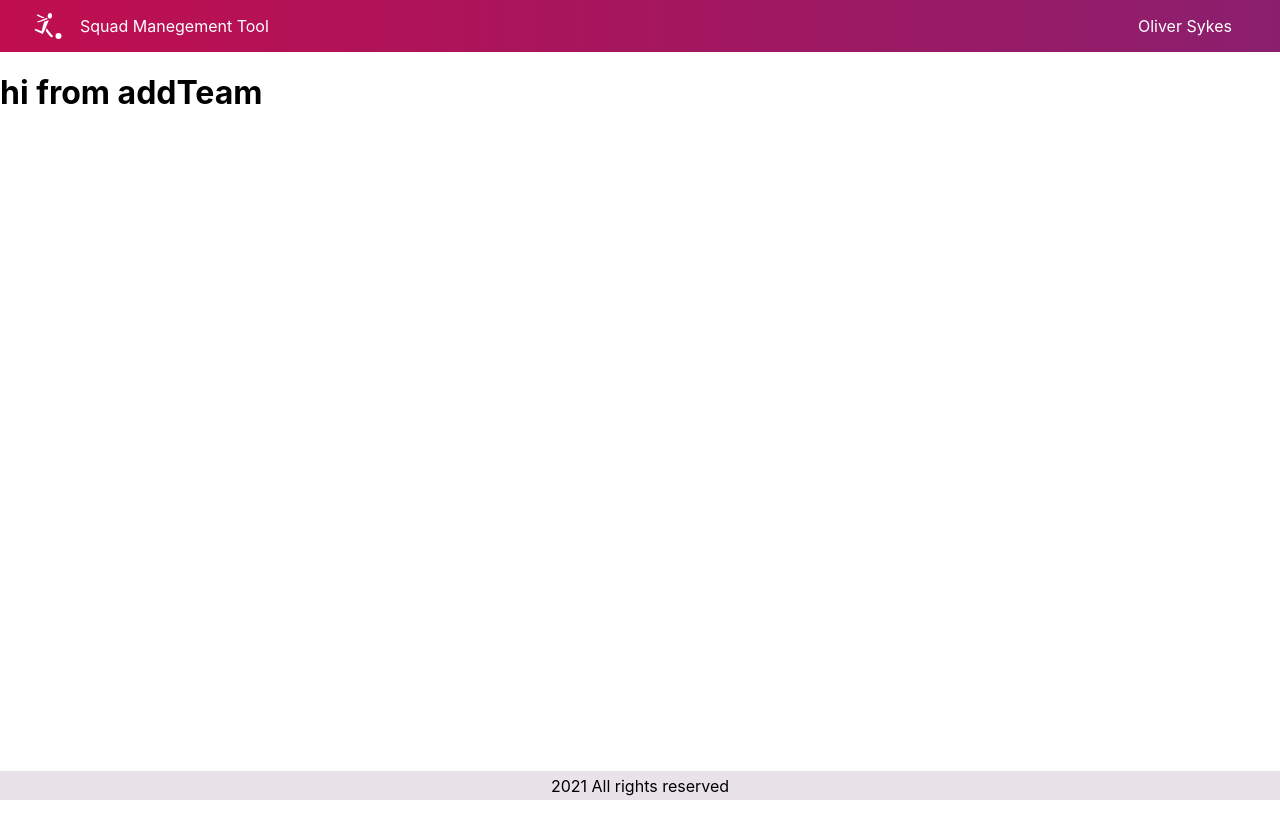
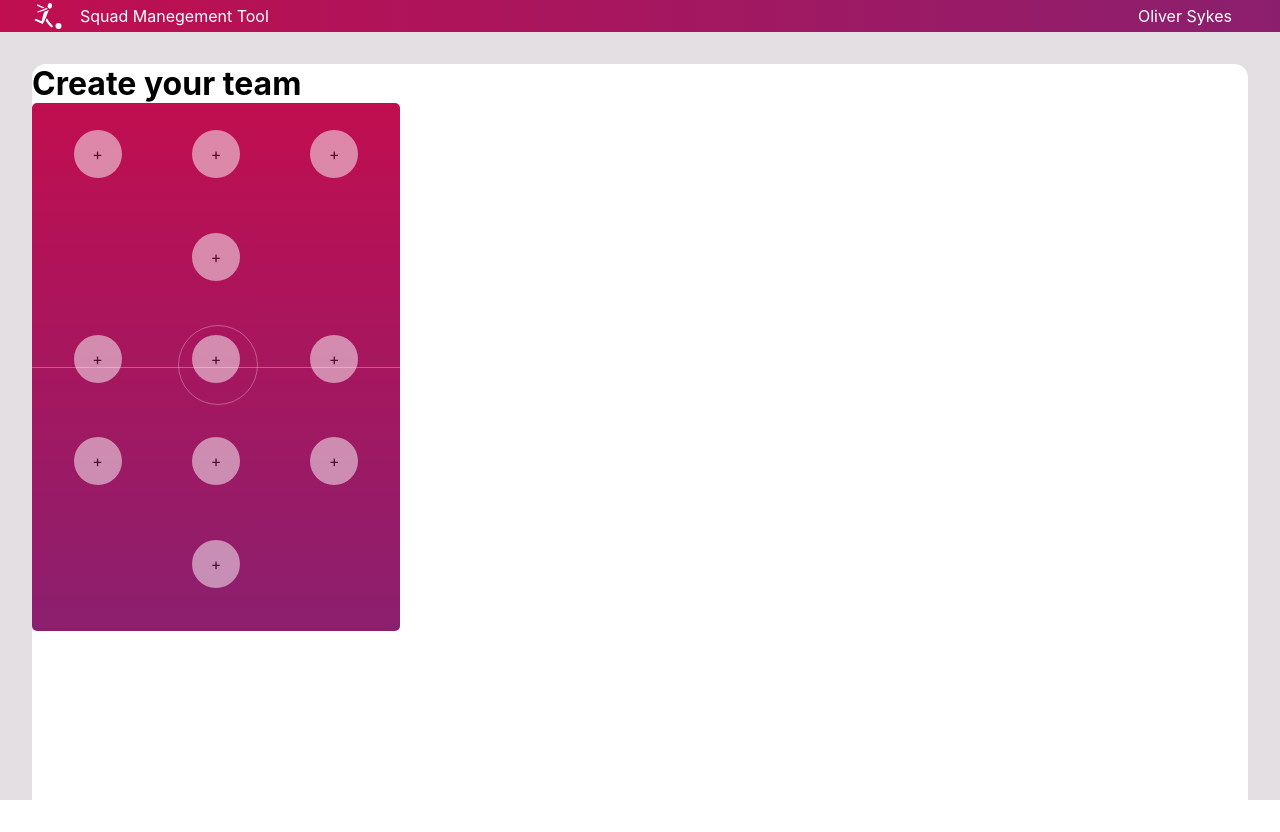
Before and after one commit to Wtheodoro/squad-management, a React (Create React App) app: page /create in a window 1280 px wide. Before the commit the page ends 800 px from the top, so only its background shows below. Built offline with nearby package versions, Linux system fonts and the light colour scheme.

Commit message:
squad field

```diff
--- a/package.json
+++ b/package.json
@@ -12,6 +12,7 @@
     "@types/react-dom": "^17.0.3",
     "react": "^17.0.2",
     "react-dom": "^17.0.2",
+    "react-hook-form": "^7.0.0",
     "react-icons": "^4.2.0",
     "react-redux": "^7.2.3",
     "react-router-dom": "^5.2.0",
--- a/src/components/BottomBar/styles.ts
+++ b/src/components/BottomBar/styles.ts
@@ -5,7 +5,7 @@ export const Container = styled.div`
     bottom: 0;
     width: 100%;
 
-    background-color: rgb(233, 227, 233);
+    background-color: rgb(23    3, 227, 233);
     height: 1.8rem;
     display: flex;
     justify-content: center;
--- /dev/null
+++ b/src/components/ConfigureSquad/ConfigureSquadField/index.tsx
@@ -0,0 +1,19 @@
+import React from 'react';
+import ThreeFourThree from '../formations/3-4-3';
+
+import { Container } from './styles';
+
+const ConfigureSquadField = () => {
+  return (
+    <Container>
+      <div className="squad">
+        <ThreeFourThree />
+      </div>
+
+      <div className="line"/>
+      <div className="circle"/>
+    </Container>
+  )
+}
+
+export default ConfigureSquadField;
--- /dev/null
+++ b/src/components/ConfigureSquad/ConfigureSquadField/styles.ts
@@ -0,0 +1,34 @@
+import styled from 'styled-components';
+
+export const Container = styled.div`
+    width: 23rem;
+    height: 33rem;
+    background: linear-gradient(to bottom, rgb(192, 14, 79) , rgb(139, 31, 110));
+    border-radius: 5px;
+    position: relative;
+
+    .squad {
+        width: 100%;
+        height: 100%;
+    }
+
+    .line {
+        background-color: #FFF;
+        opacity: 0.3;
+        height: 1px;
+        width: 100%;
+        position: absolute;
+        top: 50%;
+    }
+
+    .circle {
+        height: 5rem;
+        width: 5rem;
+        opacity: 0.3;
+        border-radius: 50%;
+        border: 1px solid #FFF;
+        position: absolute;
+        top: 42%;
+        left: 39.8%;
+    }
+`;
--- /dev/null
+++ b/src/components/ConfigureSquad/formations/3-4-3/index.tsx
@@ -0,0 +1,35 @@
+import React from 'react';
+
+import { Container } from './styles';
+
+const ThreeFourThree = () => {
+  return (
+    <Container>
+      <div className="atk">
+          <div className="player nine">+</div>
+          <div className="player ten">+</div>
+          <div className="player eleven">+</div>
+        </div>
+
+        <div className="middle-two">
+          <div className="player eight">+</div>
+        </div>
+
+        <div className="middle-one">
+          <div className="player five">+</div>
+          <div className="player six">+</div>
+          <div className="player seven">+</div>
+        </div>
+
+        <div className="def">
+          <div className="player two">+</div>
+          <div className="player three">+</div>
+          <div className="player four">+</div>
+        </div>
+
+        <div className="player one">+</div>
+    </Container>
+  )
+}
+
+export default ThreeFourThree;
--- /dev/null
+++ b/src/components/ConfigureSquad/formations/3-4-3/styles.ts
@@ -0,0 +1,29 @@
+import styled from 'styled-components';
+
+export const Container = styled.div`
+    display: flex;
+    flex-direction: column;
+    justify-content: center;
+    align-items: center;
+
+    .player {
+        width: 3rem;
+        height: 3rem;
+        border-radius: 50%;
+        background-color: #FFF;
+        opacity: 0.5;
+
+        display: flex;
+        justify-content: center;
+        align-items: center;
+
+        margin: 1.7rem 2.2rem;
+        }
+
+    .def,
+    .middle-one,
+    .middle-two,
+    .atk {
+        display: flex;
+    }
+`;
--- a/src/index.css
+++ b/src/index.css
@@ -1,10 +1,16 @@
+* {
+  margin: 0;
+  padding: 0;
+  box-sizing: border-box;
+}
+
 body {
-  margin: 0;
   font-family: -apple-system, BlinkMacSystemFont, 'Segoe UI', 'Roboto', 'Oxygen',
     'Ubuntu', 'Cantarell', 'Fira Sans', 'Droid Sans', 'Helvetica Neue',
     sans-serif;
   -webkit-font-smoothing: antialiased;
   -moz-osx-font-smoothing: grayscale;
+  overflow-x: hidden;
 }
 
 code {
--- a/src/pages/AddTeam/index.tsx
+++ b/src/pages/AddTeam/index.tsx
@@ -1,16 +1,40 @@
 import React from 'react';
+import { useForm } from 'react-hook-form'
+import { useDispatch } from 'react-redux'
 import BottomBar from '../../components/BottomBar';
+import ConfigureSquadField from '../../components/ConfigureSquad/ConfigureSquadField';
 import TopBar from '../../components/TopBar';
-import { Container } from '../../components/TopBar/styles';
 
-// import { Container } from './styles';
+import { Container } from './styles';
 
 const AddTeam = () => {
+  const { register, handleSubmit } = useForm()
+  const dispatch = useDispatch()
+
+  const registerTeam = (data: any) => {
+    console.log(data)
+  }
+
   return (
     <Container>
       <TopBar />
-      <h1>hi from addTeam</h1>
-      <BottomBar />
+      <div className="content">
+        <h1>Create your team</h1>
+
+        <div className="from">
+          <form onSubmit={handleSubmit(registerTeam)}>
+            <div className="team-information">
+
+            </div>
+            <div className="configure-squad">
+              <ConfigureSquadField />
+            </div>
+
+          </form>
+        </div>
+
+      </div>
+      {/* <BottomBar /> */}
     </Container>
   )
 }
--- a/src/pages/AddTeam/styles.ts
+++ b/src/pages/AddTeam/styles.ts
@@ -1,5 +1,19 @@
 import styled from 'styled-components';
 
 export const Container = styled.div`
+    box-sizing: border-box;
+    background-color: rgb(227, 223,227);
+    height: 100vh;
+    width: 100vw;
 
+    .content {
+        width: 95%;
+        min-height: 96%;
+        margin: 2rem;
+        /* display: flex;
+        justify-content: space-evenly;
+        align-items: center; */
+        background: #FFF;
+        border-radius: 14px;
+    }
 `;
```
Also changed, not shown: 1 other file (tests, documents, lock files or other folders).
